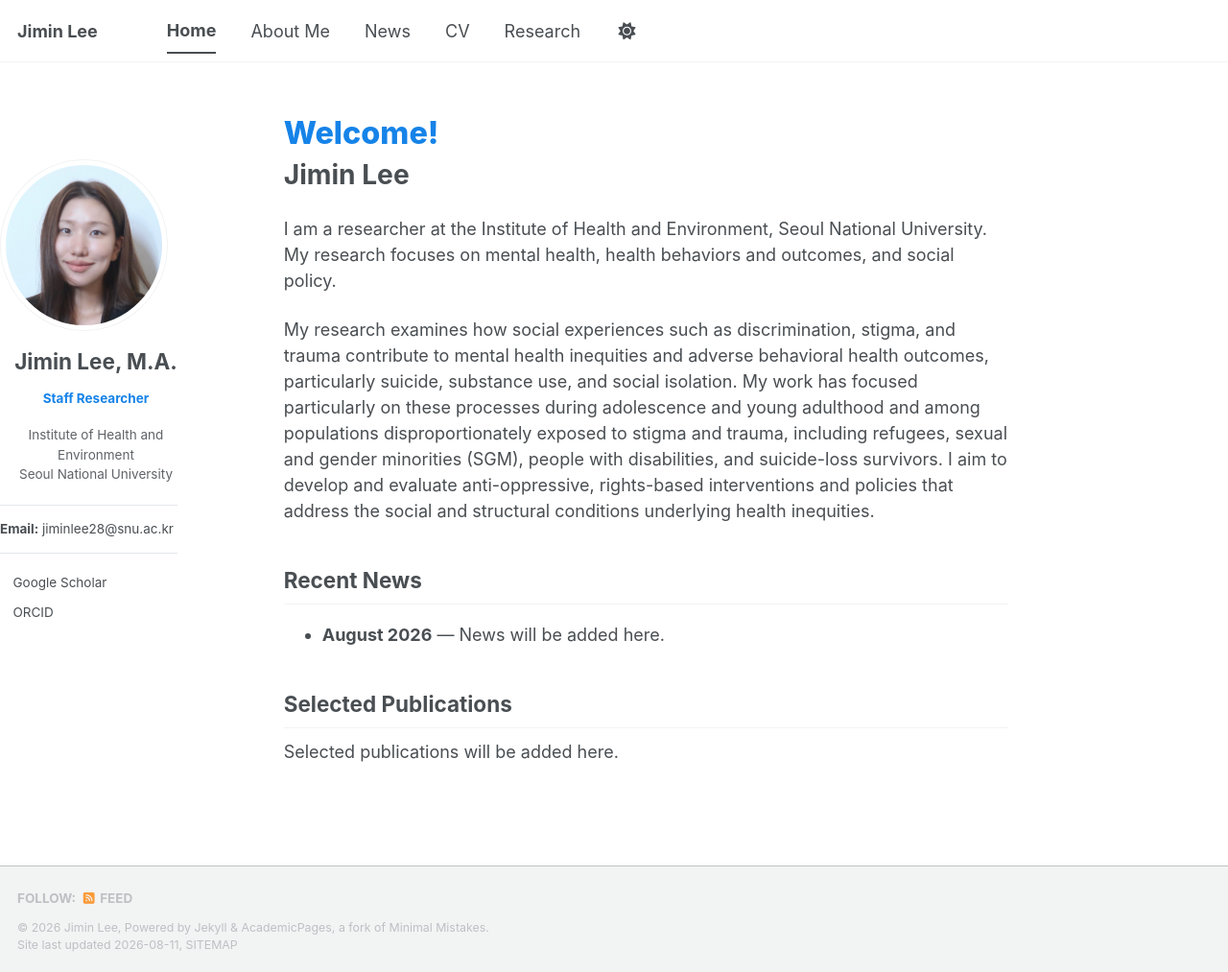
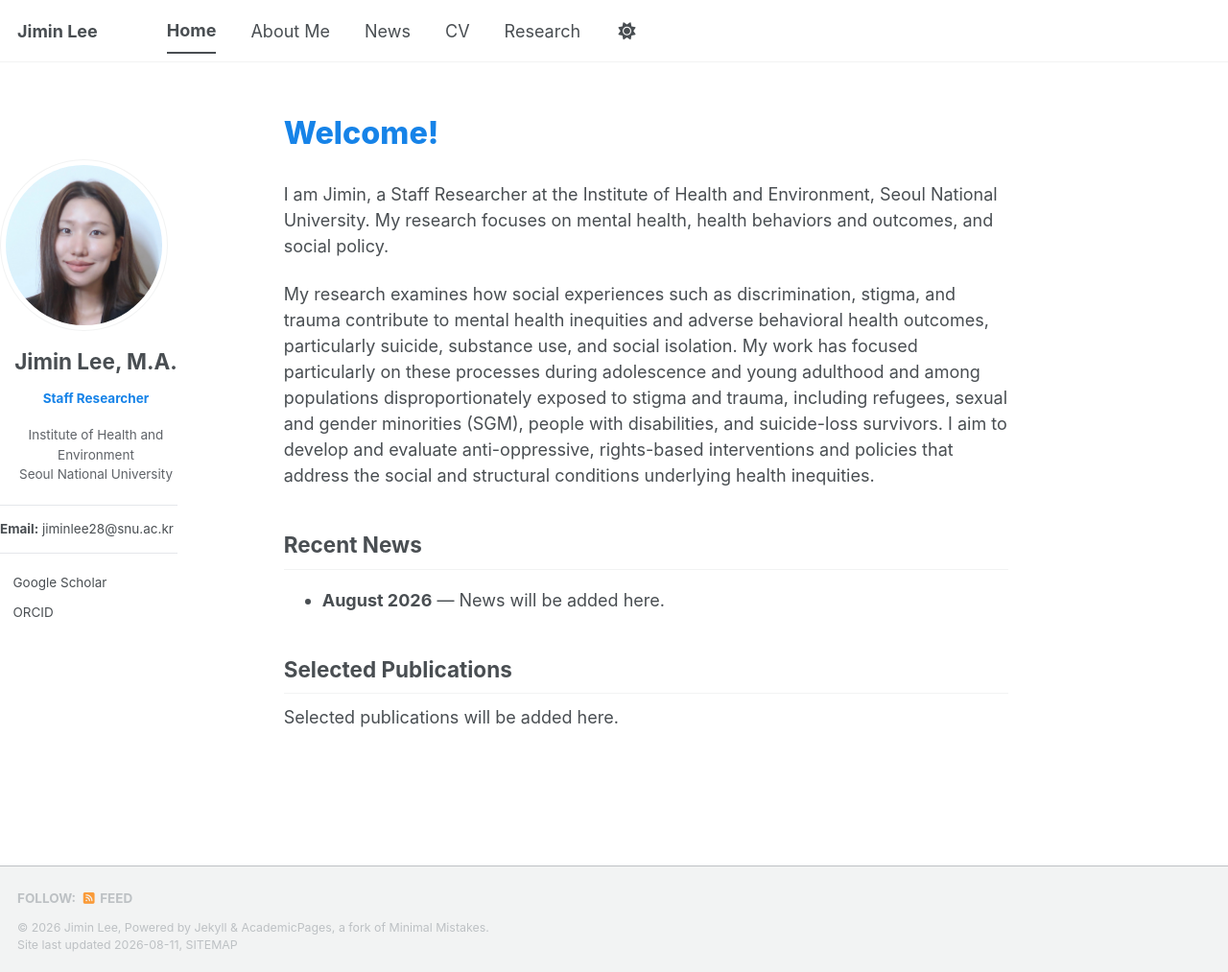
Before and after one commit to jiminlee-research/jiminlee-research.github.io, a Jekyll site: the page built from _pages/about.md, in a window 1280 px wide and 1013 px high. Shown: the whole window at 96% size. Built offline with Jekyll 4.4.1, drawn with Linux system fonts in a browser that asks for light colours; a style sheet for code colours, icons or effects is not loaded.

Commit message:
Update about.md

```diff
--- a/_pages/about.md
+++ b/_pages/about.md
@@ -9,18 +9,13 @@ author_profile: true
   color: #1683e8;
   font-size: 1.8rem;
   font-weight: 800;
-  margin: 0 0 0.15rem;
-}
-
-.home-name {
   margin: 0 0 1.4rem;
 }
 </style>
 
 <div class="home-welcome">Welcome!</div>
-<h1 class="home-name">Jimin Lee</h1>
 
-I am a researcher at the Institute of Health and Environment, Seoul National University. My research focuses on mental health, health behaviors and outcomes, and social policy.
+I am Jimin, a Staff Researcher at the Institute of Health and Environment, Seoul National University. My research focuses on mental health, health behaviors and outcomes, and social policy.
 
 My research examines how social experiences such as discrimination, stigma, and trauma contribute to mental health inequities and adverse behavioral health outcomes, particularly suicide, substance use, and social isolation. My work has focused particularly on these processes during adolescence and young adulthood and among populations disproportionately exposed to stigma and trauma, including refugees, sexual and gender minorities (SGM), people with disabilities, and suicide-loss survivors. I aim to develop and evaluate anti-oppressive, rights-based interventions and policies that address the social and structural conditions underlying health inequities.
 
```
